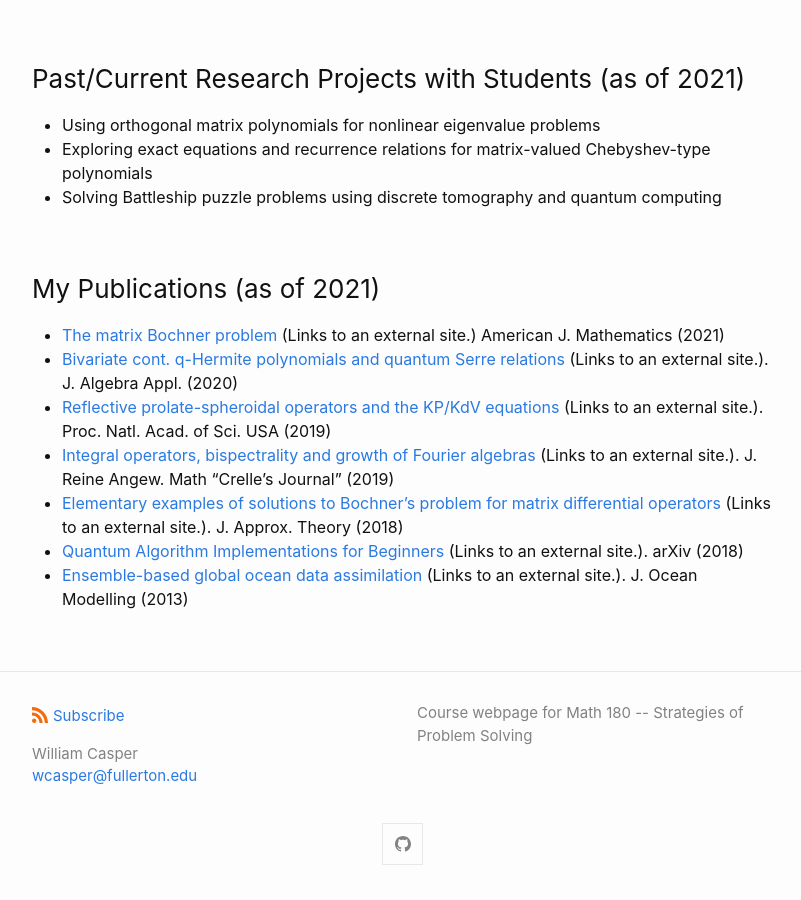
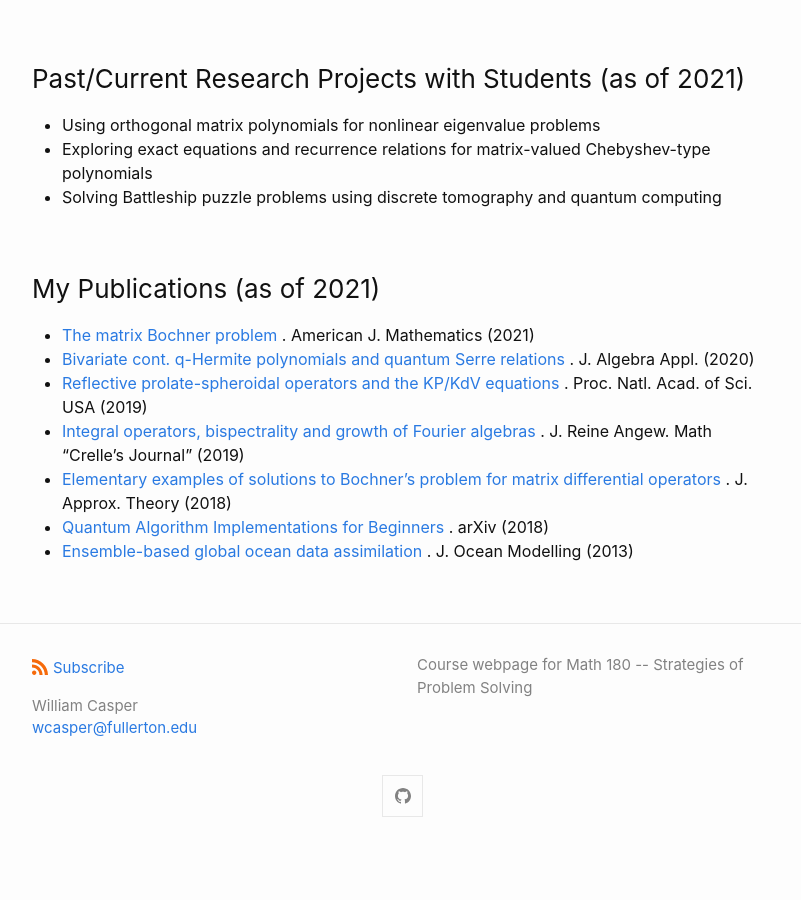
Before and after one commit to wcasper/math180fall2021, a Jekyll site: the page built from about-your-instructor.md, in a window 1280 px wide and 900 px high, scrolled down 753 px. Shown: the whole window, without its empty margins (238-1039 px from the left). Built offline with Jekyll 4.4.1, drawn with Linux system fonts in a browser that asks for light colours; after the commit the page ends 1605 px from its top, so only the background shows below that.

Commit message:
removed warning for external link

```diff
--- a/about-your-instructor.md
+++ b/about-your-instructor.md
@@ -23,10 +23,10 @@ My research focuses on applications of algebra and algebraic geometry to various
 * Solving Battleship puzzle problems using discrete tomography and quantum computing
 
 ### My Publications (as of 2021)
-* [The matrix Bochner problem](https://arxiv.org/abs/1803.04405) (Links to an external site.) American J. Mathematics (2021)
-* [Bivariate cont. q-Hermite polynomials and quantum Serre relations](https://arxiv.org/abs/2002.07895) (Links to an external site.).  J. Algebra Appl. (2020)
-* [Reflective prolate-spheroidal operators and the KP/KdV equations](https://www.pnas.org/content/116/37/18310) (Links to an external site.).  Proc. Natl. Acad. of Sci. USA (2019)
-* [Integral operators, bispectrality and growth of Fourier algebras](https://doi.org/10.1515/crelle-2019-0031) (Links to an external site.).  J. Reine Angew. Math "Crelle's Journal" (2019)
-* [Elementary examples of solutions to Bochner's problem for matrix differential operators](https://www.sciencedirect.com/science/article/abs/pii/S0021904518300182) (Links to an external site.). J. Approx. Theory (2018)
-* [Quantum Algorithm Implementations for Beginners](https://arxiv.org/abs/1804.03719) (Links to an external site.). arXiv (2018)
-* [Ensemble-based global ocean data assimilation](https://www.sciencedirect.com/science/article/abs/pii/S1463500313001649) (Links to an external site.). J. Ocean Modelling (2013)
+* [The matrix Bochner problem](https://arxiv.org/abs/1803.04405) .  American J. Mathematics (2021)
+* [Bivariate cont. q-Hermite polynomials and quantum Serre relations](https://arxiv.org/abs/2002.07895) .  J. Algebra Appl. (2020)
+* [Reflective prolate-spheroidal operators and the KP/KdV equations](https://www.pnas.org/content/116/37/18310) .  Proc. Natl. Acad. of Sci. USA (2019)
+* [Integral operators, bispectrality and growth of Fourier algebras](https://doi.org/10.1515/crelle-2019-0031) .  J. Reine Angew. Math "Crelle's Journal" (2019)
+* [Elementary examples of solutions to Bochner's problem for matrix differential operators](https://www.sciencedirect.com/science/article/abs/pii/S0021904518300182) . J. Approx. Theory (2018)
+* [Quantum Algorithm Implementations for Beginners](https://arxiv.org/abs/1804.03719) . arXiv (2018)
+* [Ensemble-based global ocean data assimilation](https://www.sciencedirect.com/science/article/abs/pii/S1463500313001649) . J. Ocean Modelling (2013)
```
